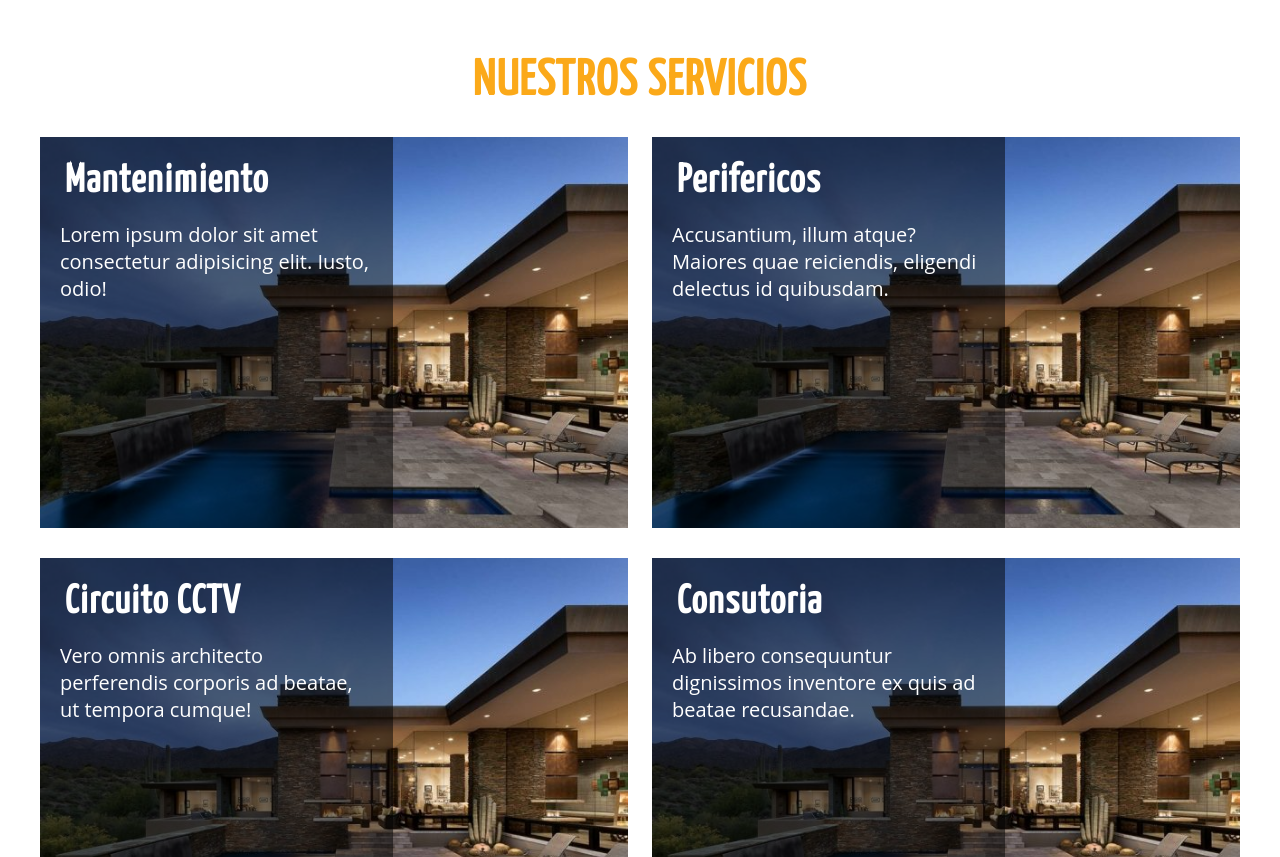
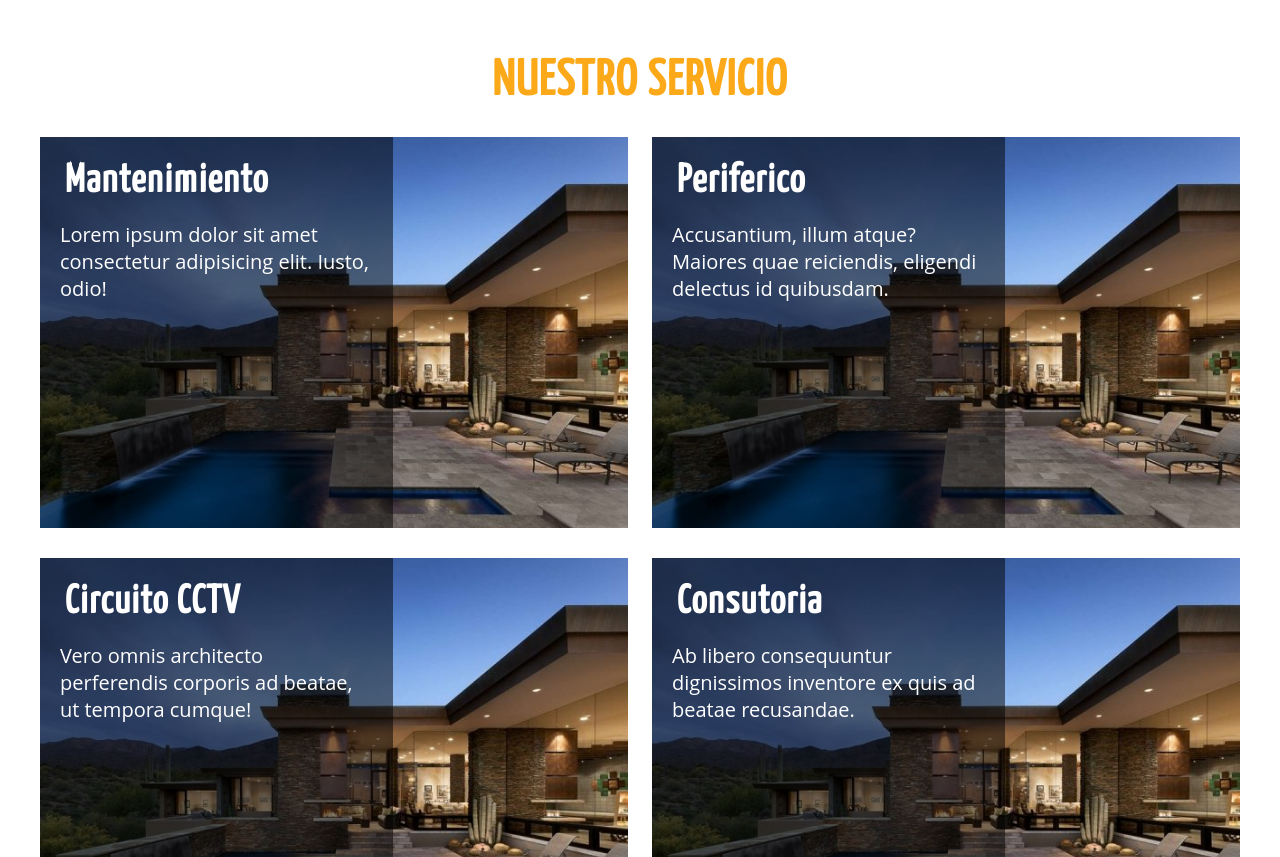
Before and after one commit to Adolfo2803/innovather, a plain HTML site: page index.html in a window 1280 px wide. Shown: the part 1040-1897 px from the top of the page. Drawn offline with Linux system fonts and the light colour scheme; a web font is replaced by a local one.

Commit message:
Se elimina la S de perifericos linea 69

```diff
--- a/index.html
+++ b/index.html
@@ -55,7 +55,7 @@
                 </article>
             </section>
             <section class="cursos">
-                <h2 class="section__titulo">NUESTROS SERVICIOS</h2>
+                <h2 class="section__titulo">NUESTRO SERVICIO</h2>
                 <div class="cursos__columna">
                     <img src="images/imag.jpg" alt="" class="cursos__img">
                     <div class="cursos__descripcion">
@@ -66,7 +66,7 @@
                 <div class="cursos__columna">
                     <img src="images/imag.jpg" alt="" class="cursos__img">
                     <div class="cursos__descripcion">
-                        <h3 class="cursos__titulo">Perifericos</h3>
+                        <h3 class="cursos__titulo">Periferico</h3>
                         <p class="cursos__txt">Accusantium, illum atque? Maiores quae reiciendis, eligendi delectus id
                             quibusdam.</p>
                     </div>
```
